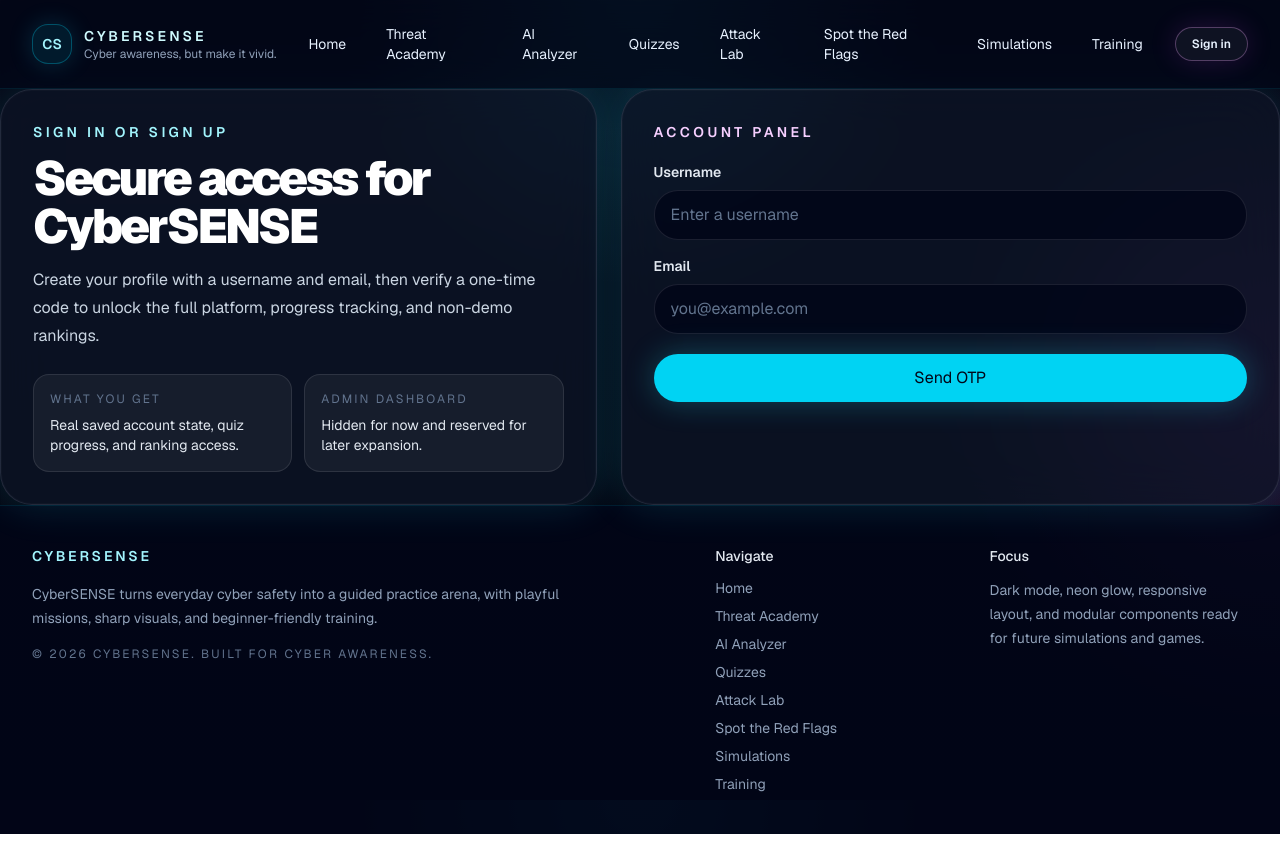
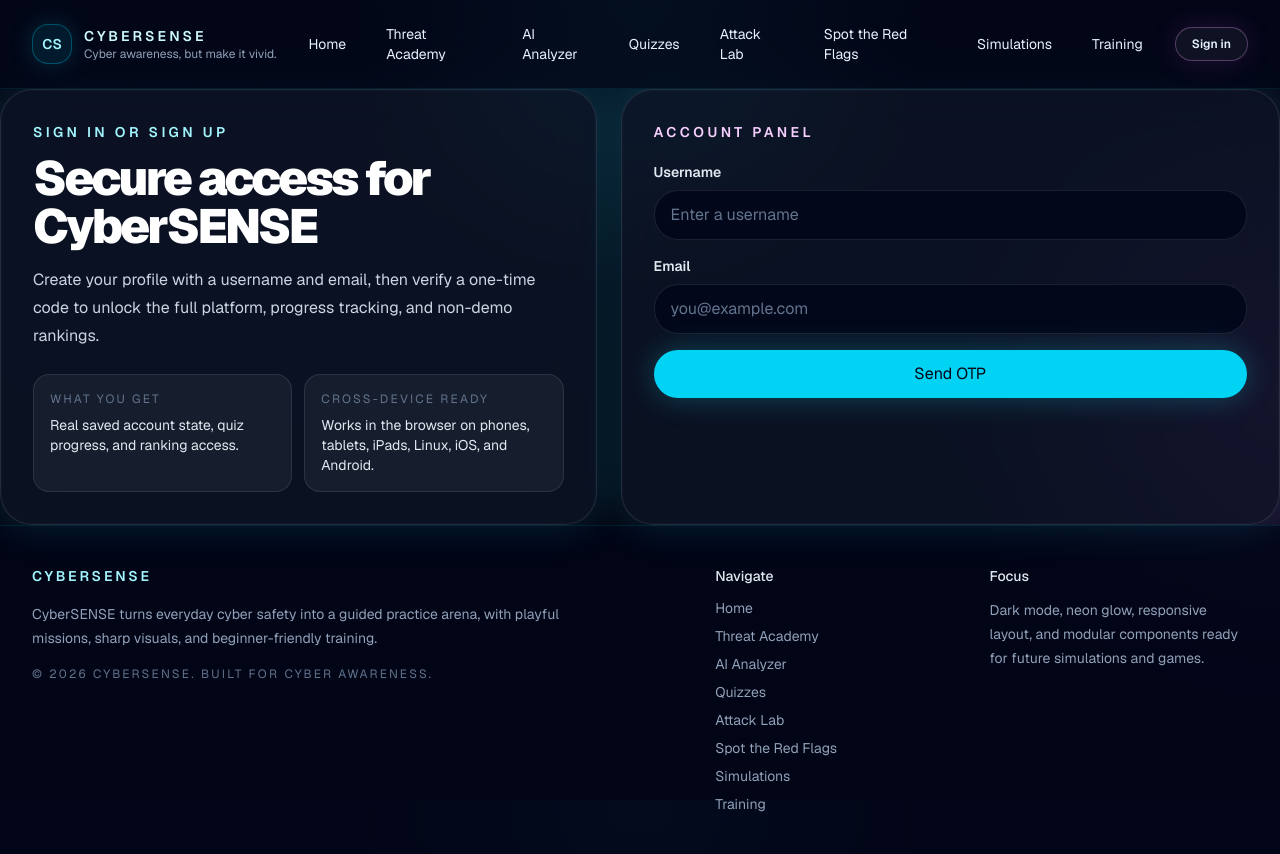
Before and after one commit to Bag-5/CyberSENSE, a Next.js app: page /auth in a window 1280 px wide. Built offline with nearby package versions, Linux system fonts and the light colour scheme; no server answers.

Commit message:
Remove admin auth promo

```diff
--- a/src/components/auth/auth-panel.tsx
+++ b/src/components/auth/auth-panel.tsx
@@ -98,10 +98,10 @@ export function AuthPanel() {
           </div>
           <div className="rounded-2xl border border-white/10 bg-white/5 p-4">
             <p className="text-xs tracking-[0.18em] text-slate-500 uppercase">
-              Admin dashboard
+              Cross-device ready
             </p>
             <p className="mt-2 text-sm text-slate-200">
-              Hidden for now and reserved for later expansion.
+              Works in the browser on phones, tablets, iPads, Linux, iOS, and Android.
             </p>
           </div>
         </div>
@@ -172,25 +172,26 @@ export function AuthPanel() {
               />
             </label>
           ) : null}
+
           {message ? (
-          <div className="mt-4 rounded-2xl border border-emerald-300/20 bg-emerald-400/10 p-4 text-sm text-emerald-100">
+            <div className="rounded-2xl border border-emerald-300/20 bg-emerald-400/10 p-4 text-sm text-emerald-100">
               {message}
             </div>
           ) : null}
 
           {error ? (
-          <div className="mt-4 rounded-2xl border border-rose-300/20 bg-rose-400/10 p-4 text-sm text-rose-100">
+            <div className="rounded-2xl border border-rose-300/20 bg-rose-400/10 p-4 text-sm text-rose-100">
               {error}
             </div>
           ) : null}
 
           {devOtp ? (
-          <div className="mt-4 rounded-2xl border border-cyan-300/20 bg-cyan-400/10 p-4 text-sm text-cyan-100">
+            <div className="rounded-2xl border border-cyan-300/20 bg-cyan-400/10 p-4 text-sm text-cyan-100">
               Development OTP: <span className="font-semibold tracking-[0.3em]">{devOtp}</span>
             </div>
           ) : null}
 
-        <div className="mt-5 flex flex-col gap-3 sm:flex-row">
+          <div className="flex flex-col gap-3 sm:flex-row">
             {step === "request" ? (
               <button
                 type="submit"
```
Lines whose indentation alone changed are shown as unchanged.
